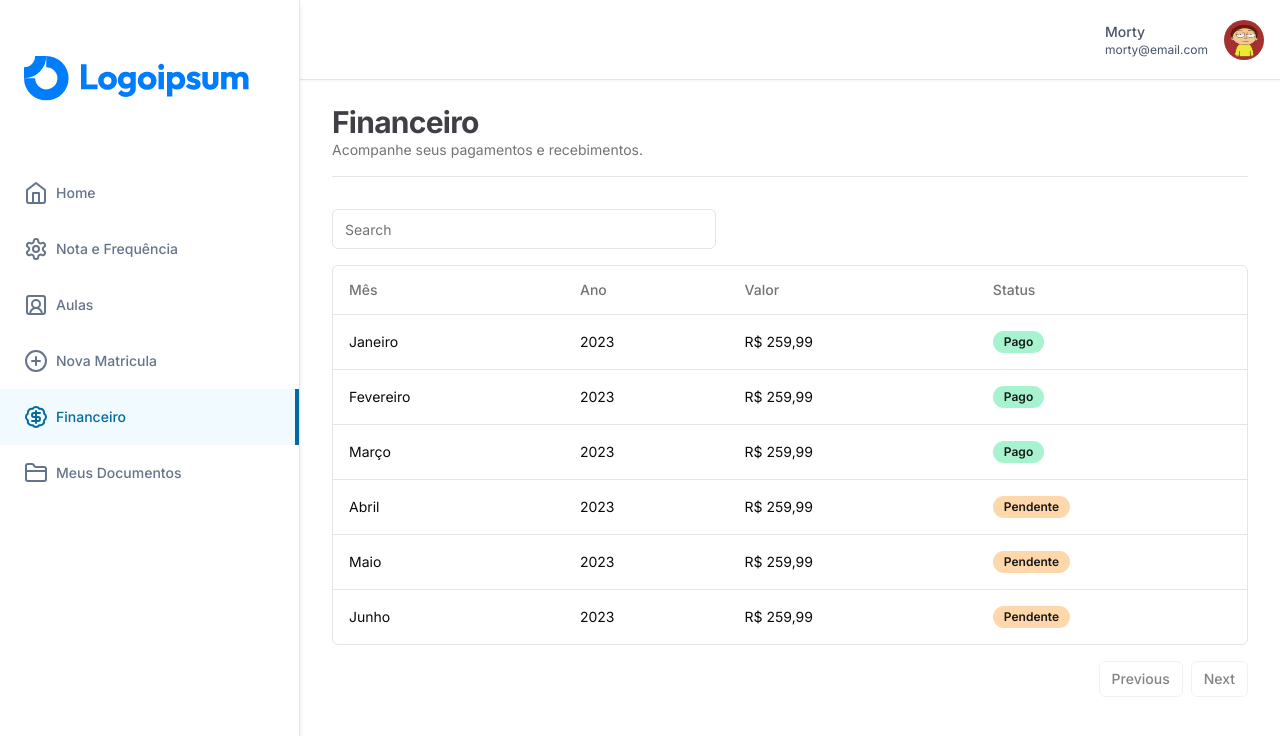
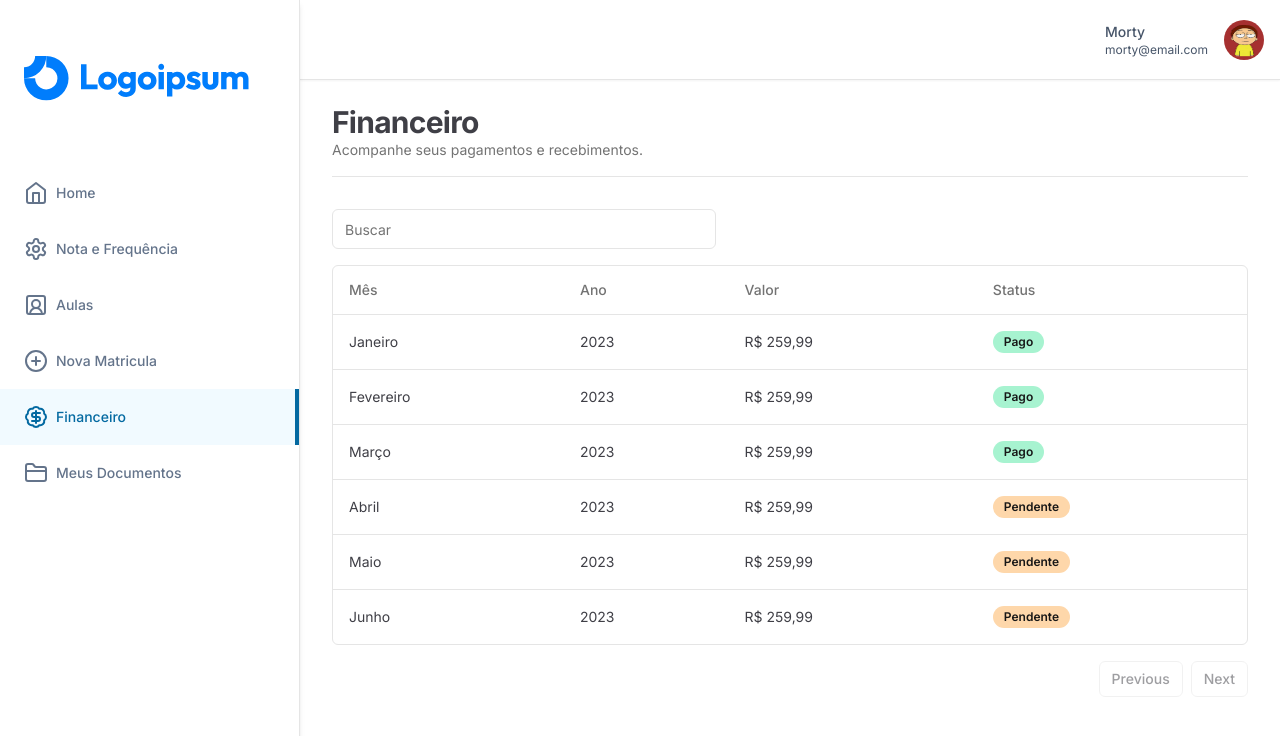
Before and after one commit to rbpolim/senac-gestao-escolar, a Next.js app: page /financial in a window 1280 px wide. Shown: the top 736 px of the page. Built offline with nearby package versions, Linux system fonts and the light colour scheme.

Commit message:
styles: change color data-table

```diff
--- a/components/ui/data-table.tsx
+++ b/components/ui/data-table.tsx
@@ -47,10 +47,10 @@ export function DataTable<TData, TValue>({
   });
 
   return (
-    <div>
+    <div className="text-zinc-700">
       <div className="flex items-center py-4">
         <Input
-          placeholder="Search"
+          placeholder="Buscar"
           value={(table.getColumn(searchKey)?.getFilterValue() as string) ?? ""}
           onChange={(event) =>
             table.getColumn(searchKey)?.setFilterValue(event.target.value)
@@ -58,7 +58,7 @@ export function DataTable<TData, TValue>({
           className="max-w-sm"
         />
       </div>
-      <div className="border rounded-md">
+      <div className="border rounded-md whitespace-nowrap">
         <Table>
           <TableHeader>
             {table.getHeaderGroups().map((headerGroup) => (
```
